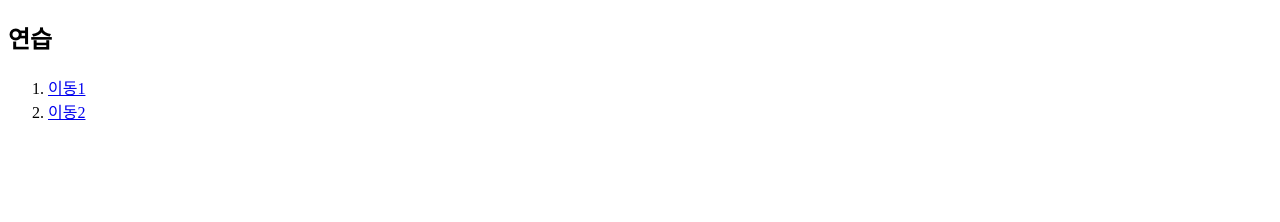
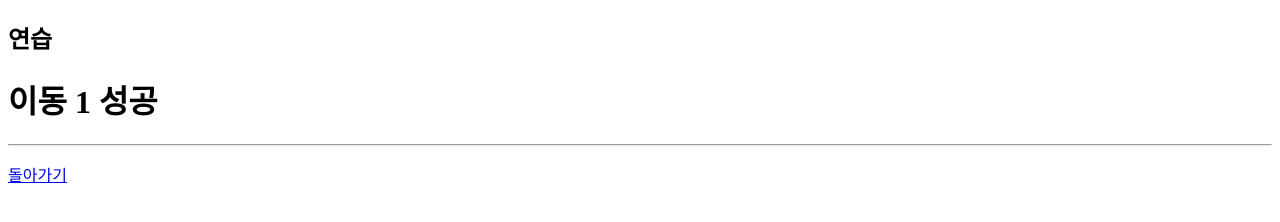
Before and after one commit to min6436k/A, a plain HTML site: page 1.html in a window 1280 px wide. Drawn offline with Linux system fonts and the light colour scheme.

Commit message:
Add files via upload

```diff
--- a/1.html
+++ b/1.html
@@ -6,9 +6,10 @@
  </head>
  <body>
 <h2>연습</h2>
-<ol>
-<li><a href="index.html">이동1</a></li>
-<li><a href="2.html">이동2</a></li>
- </ol>
+
+<h1>이동 1 성공</h1>
+<hr>
+<p><a href="index.html">돌아가기</a></p>
+
 </body>
 </html>
```
Also changed, not shown: 2.html (+1 -1 lines), index.html (+4 -5 lines).
